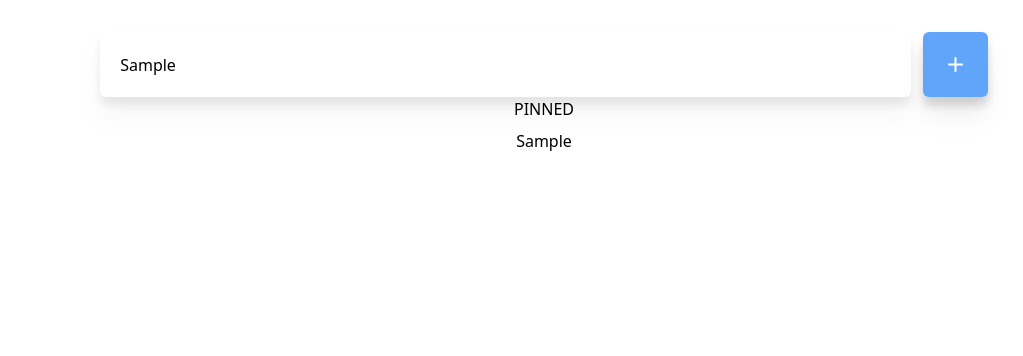
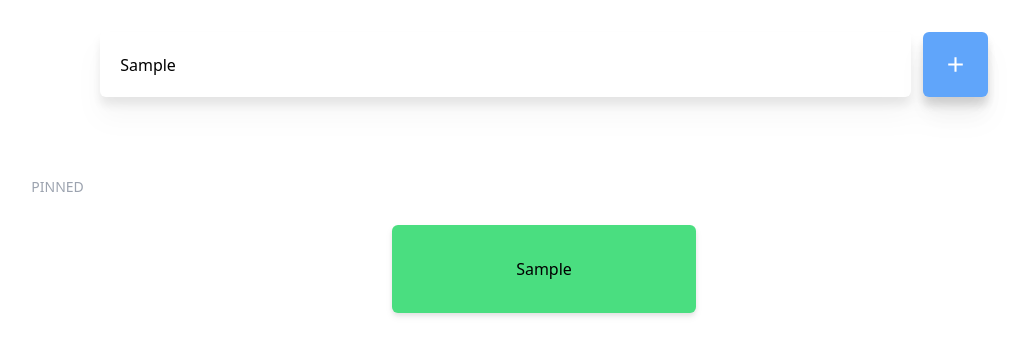
Before and after one commit to wo4455/NoteTaker, a React (Vite) app: page / in a window 1280 px wide. Both pictures are taken after typing "Sample" into the empty fields and a click on the button 1051 px from the left and 64 px from the top of the page. Shown: the top 356 px of the page, without its empty margins (96-1119 px from the left). Built offline with nearby package versions, Linux system fonts and the light colour scheme.

Commit message:
Main Functionality

```diff
--- a/src/App.jsx
+++ b/src/App.jsx
@@ -3,16 +3,23 @@ import React from 'react';
 import Form from './components/Form';
 import Note from './components/Note';
 
-function App() {
-  const [ formData, setFormData ] = React.useState('');
+const App = () => {
+  const [ notesList, setNotesList ] = React.useState([])
 
   return (
     <>
-    <Form onSubmitForm={inputValue => setFormData(inputValue)}/>
-    <div className='w-96 m-auto'>
-      <p className='mb-2'>PINNED</p>
-    </div>
-    <Note data={formData}/>
+      <Form onSubmitForm={inputValue => setNotesList([...notesList, { data: inputValue }])}/> {/* get form data from props */}
+
+      <p className='w-1/5 mb-2 mt-20 text-gray-400 text-sm'>PINNED</p>
+
+      <div className='w-full flex flex-wrap justify-center items-start'>
+        {
+          notesList.map((item, index) => (
+            <Note data={item.data} key={item + index}/>
+          ))
+        }
+      </div>
+
     </>
   )
 }
--- a/src/components/Form.jsx
+++ b/src/components/Form.jsx
@@ -6,10 +6,10 @@ const Form = ({ onSubmitForm }) => {
 
     const handleSubmit = (e) => {
         e.preventDefault();
-        onSubmitForm(inputText);
-        // console.log(inputText);
+        onSubmitForm(inputText); // pass input value through props
     }
 
+    // make enter key not submit form
     const handleKeyDown = (e) => {
         if (e.keyCode == 13) {
             e.preventDefault();
--- a/src/components/Note.jsx
+++ b/src/components/Note.jsx
@@ -1,8 +1,24 @@
 import React from 'react';
-const Note = ({ data }) => {
+
+const colors = ['bg-red-400', 'bg-green-400', 'bg-blue-400', 'bg-yellow-400', 'bg-orange-400'];
+
+const Note = ({ data, onSetPinned }) => {
+    const [ bg, setBg ] = React.useState('');
+
+    const getColor = () => {
+        const randNum = Math.floor(Math.random() * 5);
+        return colors[randNum];
+    }
+
+    React.useEffect(() => {
+        setBg(getColor())
+    }, [])
+
     return (
-        <div>
-            {data}
+        <div className={`w-1/4 ${bg} drop-shadow-md m-5 rounded-md`}>
+            <p className='p-8 leading-6'>
+                {data}
+            </p>
         </div>
     )
 }
```
